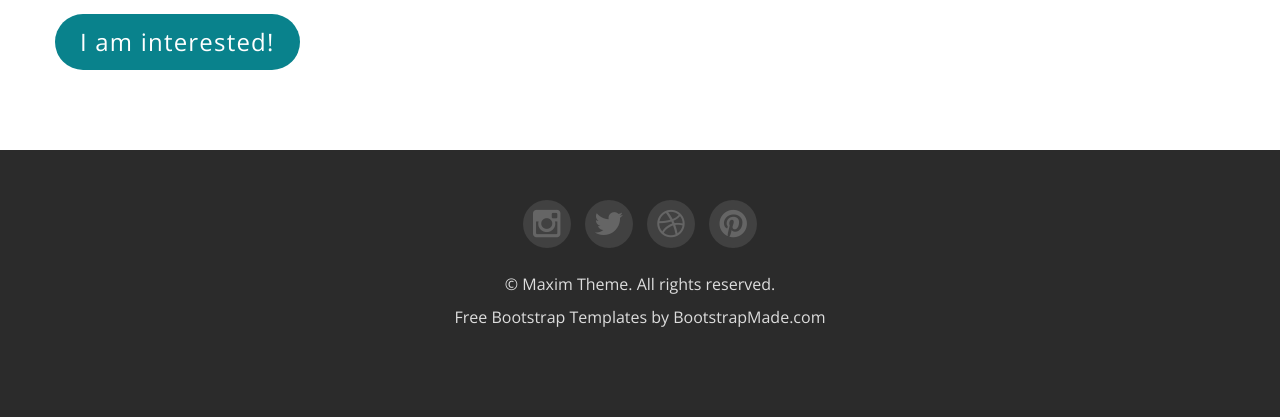
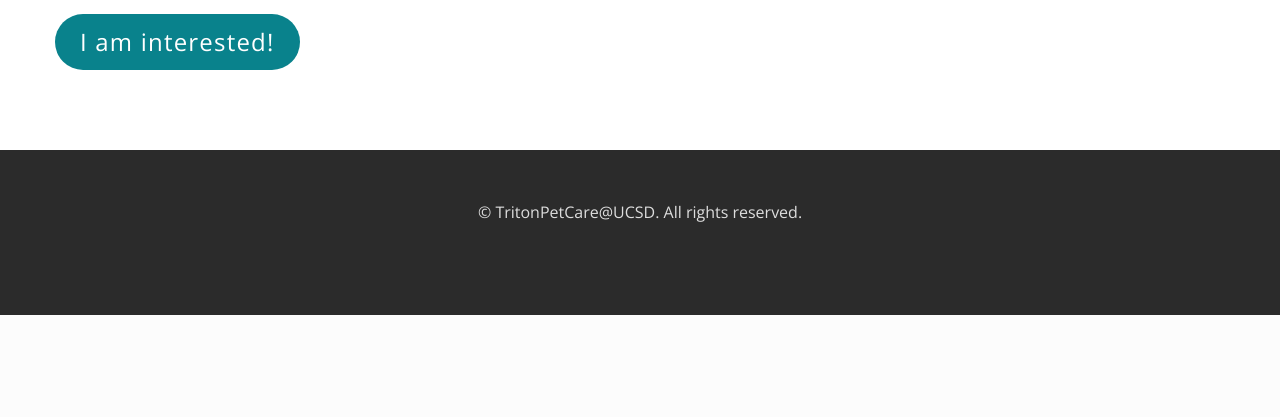
Before and after one commit to UCSD-CSE-210/tritonPetCare, a Flask app: template PetCare/templates/postDetails.html in a window 1280 px wide. Shown: the part 1215-1632 px from the top of the page. After the commit the page ends 1530 px from the top, so only its background shows below. Run offline with Flask 2, Linux system fonts and the light colour scheme; the template is opened without the code that fills it, so the values that code supplies are empty; some libraries are stand-ins or nearby versions.

Commit message:
modify postDetail.html, make it extend layout.html

```diff
--- a/PetCare/templates/postDetails.html
+++ b/PetCare/templates/postDetails.html
@@ -1,64 +1,5 @@
-<!DOCTYPE HTML>
-<html lang="en">
-
-<head>
-	<meta charset="utf-8">
-	<title>Maxim - Modern One Page Bootstrap Template</title>
-	<meta name="viewport" content="width=device-width, initial-scale=1.0">
-	<meta name="description" content="">
-	<meta name="author" content="">
-	<!-- css -->
-	<link href="css/bootstrap-responsive.css" rel="stylesheet">
-	<link href="css/style.css" rel="stylesheet">
-	<!-- skin color -->
-	<link href="color/default.css" rel="stylesheet">
-	<!--[if lt IE 7]>
-    <link href="css/font-awesome-ie7.css" type="text/css" rel="stylesheet">
-  <![endif]-->
-
-	<!-- Le HTML5 shim, for IE6-8 support of HTML5 elements -->
-	<!--[if lt IE 9]>
-      <script src="http://html5shim.googlecode.com/svn/trunk/html5.js"></script>
-  	<![endif]-->
-
-	<!-- Favicon -->
-	<link rel="shortcut icon" href="img/favicon.ico">
-
-	<!-- =======================================================
-		Theme Name: Maxim
-		Theme URL: https://bootstrapmade.com/maxim-free-onepage-bootstrap-theme/
-		Author: BootstrapMade.com
-		Author URL: https://bootstrapmade.com
-	======================================================= -->
-
-</head>
-
-<body>
-	<!-- navbar -->
-	<div class="navbar-wrapper">
-		<div class="navbar navbar-inverse navbar-fixed-top">
-			<div class="navbar-inner">
-				<div class="container">
-					<!-- Responsive navbar -->
-					<a class="btn btn-navbar" data-toggle="collapse" data-target=".nav-collapse"><span class="icon-bar"></span><span class="icon-bar"></span><span class="icon-bar"></span>
-				</a>
-					<h1 class="brand"><a href="index.html">Maxim</a></h1>
-					<!-- navigation -->
-					<nav class="pull-right nav-collapse collapse">
-						<ul id="menu-main" class="nav">
-							<li><a title="team" href="index.html#about">About</a></li>
-							<li><a title="services" href="index.html#services">Services</a></li>
-							<li><a title="works" href="index.html#works">Works</a></li>
-							<li><a title="blog" href="index.html#blog">Blog</a></li>
-							<li><a title="contact" href="index.html#contact">Contact</a></li>
-							<li><a href="page.html">Page</a></li>
-						</ul>
-					</nav>
-				</div>
-			</div>
-		</div>
-	</div>
-
+{% extends "layout.html" %}
+{% block body %}
 	<!-- spacer section -->
 	<section class="spacer green">
 		<div class="container">
@@ -256,58 +197,4 @@
 		</div>
 		<!-- end container -->
 	</section>
-
-	<footer>
-		<div class="container">
-			<div class="row">
-				<div class="span6 offset3">
-					<ul class="social-networks">
-						<li><a href="#"><i class="icon-circled icon-bgdark icon-instagram icon-2x"></i></a></li>
-						<li><a href="#"><i class="icon-circled icon-bgdark icon-twitter icon-2x"></i></a></li>
-						<li><a href="#"><i class="icon-circled icon-bgdark icon-dribbble icon-2x"></i></a></li>
-						<li><a href="#"><i class="icon-circled icon-bgdark icon-pinterest icon-2x"></i></a></li>
-					</ul>
-					<p class="copyright">
-						&copy; Maxim Theme. All rights reserved.
-						<div class="credits">
-							<!--
-                All the links in the footer should remain intact.
-                You can delete the links only if you purchased the pro version.
-                Licensing information: https://bootstrapmade.com/license/
-                Purchase the pro version with working PHP/AJAX contact form: https://bootstrapmade.com/buy/?theme=Maxim
-              -->
-							<a href="https://bootstrapmade.com/">Free Bootstrap Templates</a> by BootstrapMade.com
-						</div>
-					</p>
-				</div>
-			</div>
-		</div>
-		<!-- ./container -->
-	</footer>
-	<a href="#" class="scrollup"><i class="icon-angle-up icon-square icon-bgdark icon-2x"></i></a>
-	<!-- jQuery -->
-	<script src="js/jquery.js"></script>
-	<!-- nav -->
-	<script src="js/jquery.scrollTo.js"></script>
-	<script src="js/jquery.nav.js"></script>
-	<!-- localScroll -->
-	<script src="js/jquery.localScroll.js"></script>
-	<!-- bootstrap -->
-	<script src="js/bootstrap.js"></script>
-	<!-- prettyPhoto -->
-	<script src="js/jquery.prettyPhoto.js"></script>
-	<!-- Works scripts -->
-	<script src="js/isotope.js"></script>
-	<!-- flexslider -->
-	<script src="js/jquery.flexslider.js"></script>
-	<!-- inview -->
-	<script src="js/inview.js"></script>
-	<!-- animation -->
-	<script src="js/animate.js"></script>
-	<!-- twitter -->
-	<script src="js/jquery.tweet.js"></script>
-	<!-- custom functions -->
-	<script src="js/custom.js"></script>
-</body>
-
-</html>
+{% endblock %}
```
